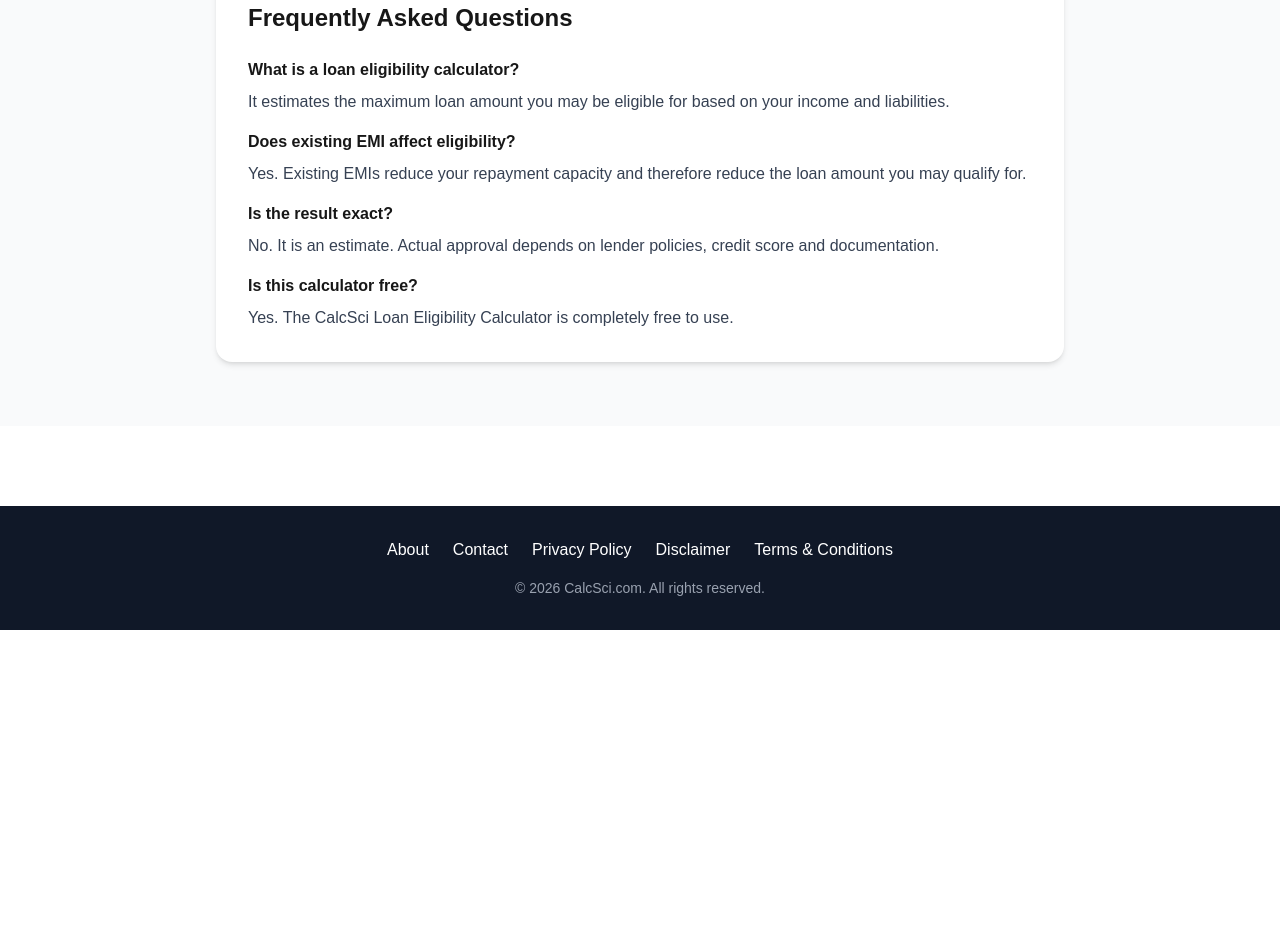
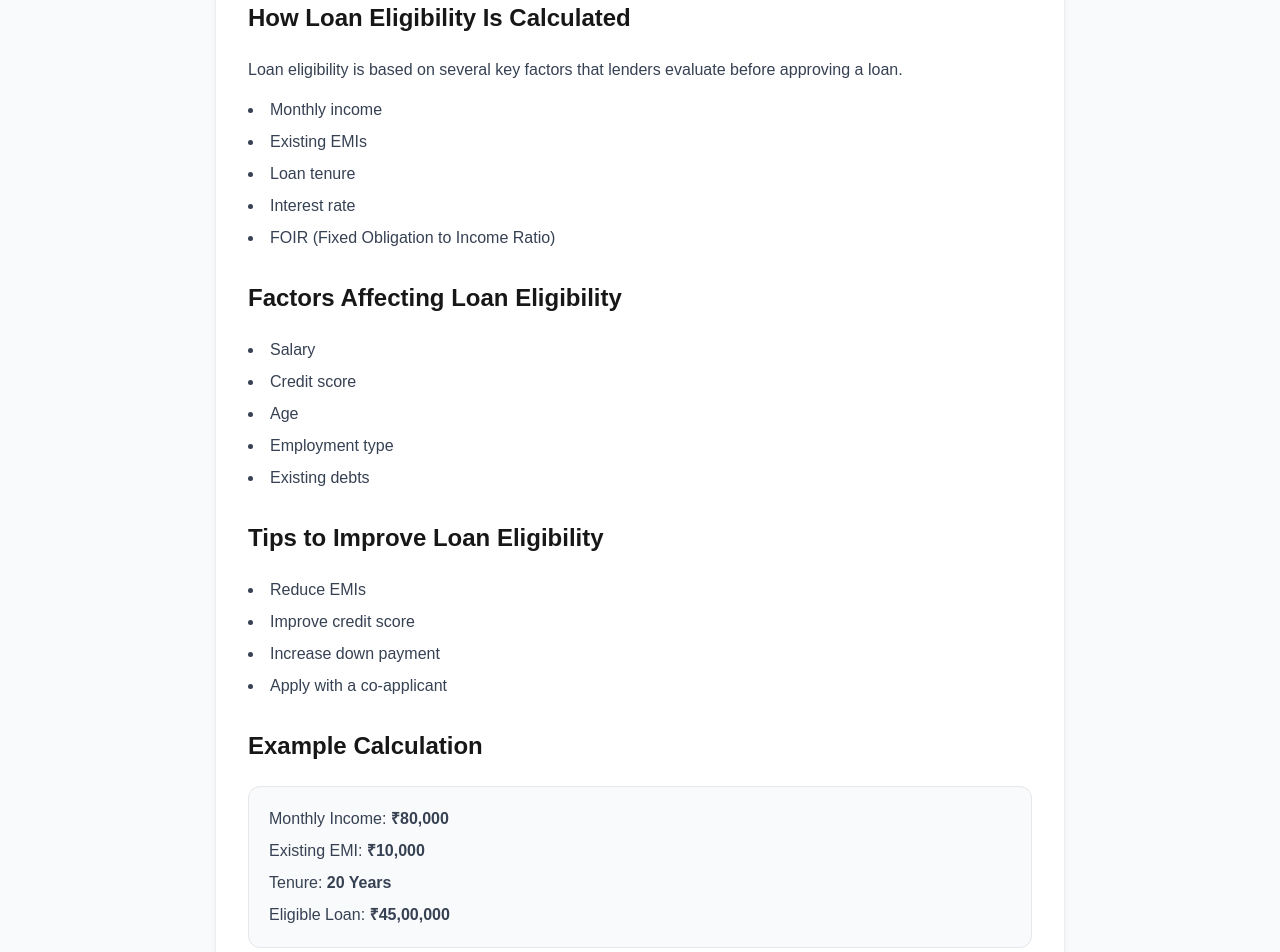
Before and after one commit to CalcSci/calcsci, a Next.js app: page /finance/loan-eligibility-calculator in a window 1280 px wide. Shown: the part 1080-2032 px from the top of the page. Before the commit the page ends 1710 px from the top, so only its background shows below. Built offline with nearby package versions, Linux system fonts and the light colour scheme.

Commit message:
Added new blog

```diff
--- a/app/finance/loan-eligibility-calculator/page.tsx
+++ b/app/finance/loan-eligibility-calculator/page.tsx
@@ -170,6 +170,56 @@ export default function LoanEligibilityCalculatorPage() {
             personal loan or business loan.
           </p>
           <h2 className="text-2xl font-bold mb-6">
+            How Loan Eligibility Is Calculated
+          </h2>
+          <p className="text-gray-700 mb-4">
+            Loan eligibility is based on several key factors that
+            lenders evaluate before approving a loan.
+          </p>
+          <ul className="list-disc list-inside text-gray-700 mb-8 space-y-2">
+            <li>Monthly income</li>
+            <li>Existing EMIs</li>
+            <li>Loan tenure</li>
+            <li>Interest rate</li>
+            <li>FOIR (Fixed Obligation to Income Ratio)</li>
+          </ul>
+          <h2 className="text-2xl font-bold mb-6">
+            Factors Affecting Loan Eligibility
+          </h2>
+          <ul className="list-disc list-inside text-gray-700 mb-8 space-y-2">
+            <li>Salary</li>
+            <li>Credit score</li>
+            <li>Age</li>
+            <li>Employment type</li>
+            <li>Existing debts</li>
+          </ul>
+          <h2 className="text-2xl font-bold mb-6">
+            Tips to Improve Loan Eligibility
+          </h2>
+          <ul className="list-disc list-inside text-gray-700 mb-8 space-y-2">
+            <li>Reduce EMIs</li>
+            <li>Improve credit score</li>
+            <li>Increase down payment</li>
+            <li>Apply with a co-applicant</li>
+          </ul>
+          <h2 className="text-2xl font-bold mb-6">
+            Example Calculation
+          </h2>
+          <div className="bg-gray-50 rounded-xl border border-gray-200 p-5 mb-8">
+            <p className="text-gray-700 mb-2">
+              Monthly Income: <strong>₹80,000</strong>
+            </p>
+            <p className="text-gray-700 mb-2">
+              Existing EMI: <strong>₹10,000</strong>
+            </p>
+            <p className="text-gray-700 mb-2">
+              Tenure: <strong>20 Years</strong>
+            </p>
+            <p className="text-gray-700">
+              Eligible Loan: <strong>₹45,00,000</strong>
+            </p>
+          </div>
+          <h2 className="text-2xl font-bold mb-6">
             Frequently Asked Questions
           </h2>
           <h3 className="font-semibold mb-2">
```
